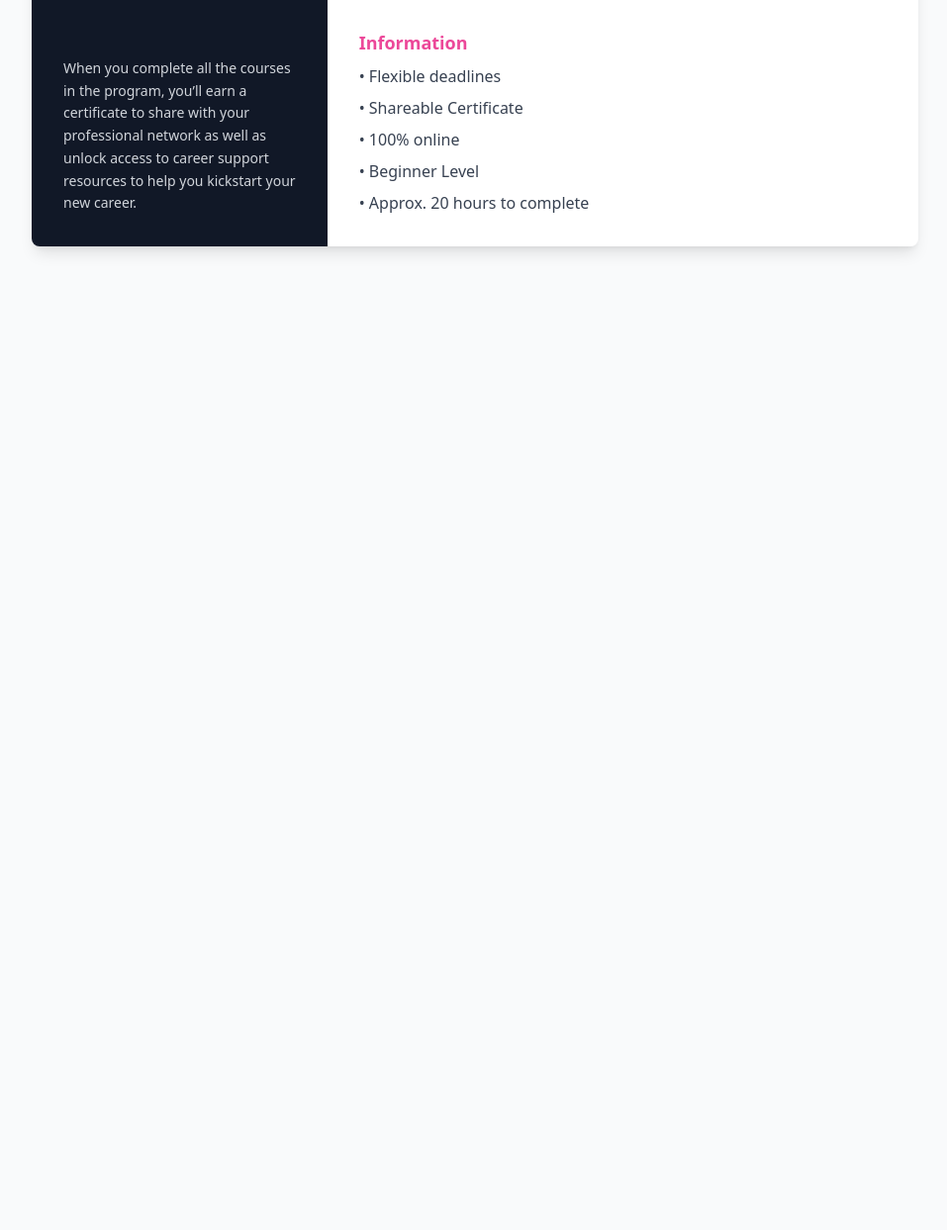
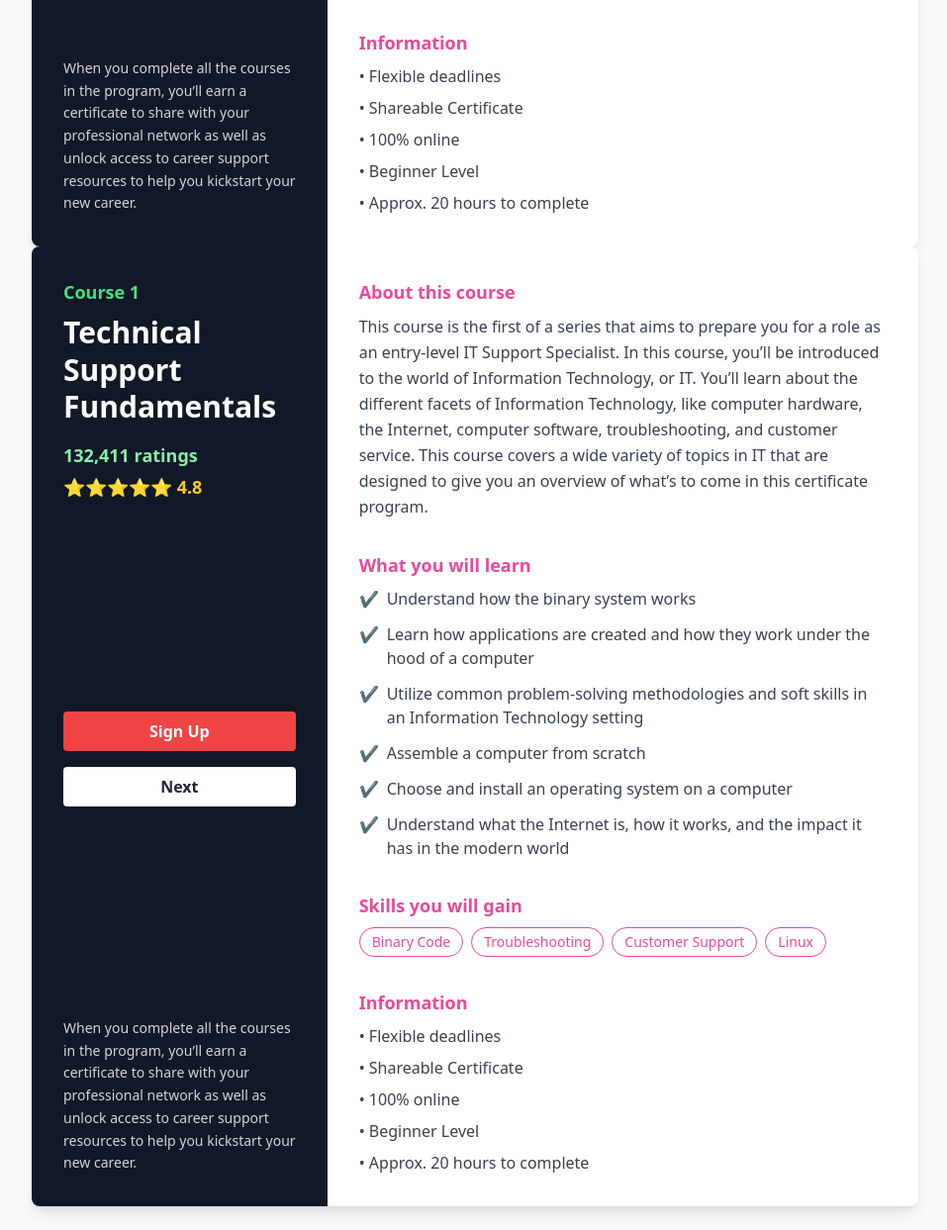
Before and after one commit to afsara-jahen/project-3, a website built with Vite: page index.html in a window 1280 px wide. Shown: the part 2741-3984 px from the top of the page at 99% size, without its empty margins (160-1117 px from the left). Before the commit the page ends 3014 px from the top, so only its background shows below. Built offline with nearby package versions, Linux system fonts and the light colour scheme.

Commit message:
new feature

```diff
--- a/index.html
+++ b/index.html
@@ -326,6 +326,115 @@
       </div>
   </div>
 </div>
+<!-- Main Container for the Card -->
+<div class="flex bg-gray-100 rounded-lg shadow-lg max-w-4xl mx-auto font-sans overflow-hidden">
+
+  <!-- Left Sidebar (Gray Section) -->
+  <div class="bg-gray-900 text-white p-8 w-1/3 flex flex-col justify-between">
+      <!-- Course Title and Rating -->
+      <div>
+          <h2 class="text-green-400 font-semibold text-lg">Course 1</h2>
+          <h1 class="text-3xl font-bold mt-2 mb-4 leading-tight">Technical Support Fundamentals</h1>
+          <div class="text-green-300 text-lg font-semibold">132,411 ratings</div>
+          <div class="text-yellow-400 text-lg font-bold mt-1">⭐⭐⭐⭐⭐ 4.8</div>
+      </div>
+
+      <!-- Sign Up and Next Buttons -->
+      <div class="mt-8">
+          <button class="bg-red-500 text-white font-semibold py-2 px-6 rounded w-full mb-4 hover:bg-red-600 transition">
+              Sign Up
+          </button>
+          <button class="bg-white text-gray-800 font-semibold py-2 px-6 rounded w-full hover:bg-gray-100 transition">
+              Next
+          </button>
+      </div>
+
+      <!-- Completion Note -->
+      <div class="mt-8 text-gray-300 text-sm leading-relaxed">
+          <p>
+              When you complete all the courses in the program, you’ll earn a certificate to share with your professional
+              network as well as unlock access to career support resources to help you kickstart your new career.
+          </p>
+      </div>
+  </div>
+
+  <!-- Right Content Area (White Section) -->
+  <div class="bg-white p-8 w-2/3">
+      <!-- About This Course Section -->
+      <div class="mb-8 text-left">
+          <h3 class="text-pink-500 font-semibold text-lg mb-2">About this course</h3>
+          <p class="text-gray-700 leading-relaxed">
+              This course is the first of a series that aims to prepare you for a role as an entry-level IT Support Specialist.
+              In this course, you’ll be introduced to the world of Information Technology, or IT. You’ll learn about the different
+              facets of Information Technology, like computer hardware, the Internet, computer software, troubleshooting, and
+              customer service. This course covers a wide variety of topics in IT that are designed to give you an overview of
+              what’s to come in this certificate program.
+          </p>
+      </div>
+
+      <!-- What You Will Learn Section -->
+      <div class="mb-8 text-left">
+          <h3 class="text-pink-500 font-semibold text-lg mb-2">What you will learn</h3>
+          <ul class="text-gray-700 space-y-3">
+              <li class="flex items-start space-x-2">
+                  <span class="text-pink-500">✔</span>
+                  <span>Understand how the binary system works</span>
+              </li>
+              <li class="flex items-start space-x-2">
+                  <span class="text-pink-500">✔</span>
+                  <span>Learn how applications are created and how they work under the hood of a computer</span>
+              </li>
+              <li class="flex items-start space-x-2">
+                  <span class="text-pink-500">✔</span>
+                  <span>Utilize common problem-solving methodologies and soft skills in an Information Technology setting</span>
+              </li>
+              <li class="flex items-start space-x-2">
+                  <span class="text-pink-500">✔</span>
+                  <span>Assemble a computer from scratch</span>
+              </li>
+              <li class="flex items-start space-x-2">
+                  <span class="text-pink-500">✔</span>
+                  <span>Choose and install an operating system on a computer</span>
+              </li>
+              <li class="flex items-start space-x-2">
+                  <span class="text-pink-500">✔</span>
+                  <span>Understand what the Internet is, how it works, and the impact it has in the modern world</span>
+              </li>
+          </ul>
+      </div>
+
+      <!-- Skills You Will Gain Section -->
+      <div class="mb-8 text-left">
+          <h3 class="text-pink-500 font-semibold text-lg mb-2">Skills you will gain</h3>
+          <div class="flex flex-wrap gap-2">
+              <span class="px-3 py-1 bg-transparent border border-pink-500 rounded-full text-pink-500 text-sm">
+                  Binary Code
+              </span>
+              <span class="px-3 py-1 bg-transparent border border-pink-500 rounded-full text-pink-500 text-sm">
+                  Troubleshooting
+              </span>
+              <span class="px-3 py-1 bg-transparent border border-pink-500 rounded-full text-pink-500 text-sm">
+                  Customer Support
+              </span>
+              <span class="px-3 py-1 bg-transparent border border-pink-500 rounded-full text-pink-500 text-sm">
+                  Linux
+              </span>
+          </div>
+      </div>
+
+      <!-- Additional Information Section -->
+      <div class="text-left">
+          <h3 class="text-pink-500 font-semibold text-lg mb-2">Information</h3>
+          <ul class="text-gray-700 space-y-2">
+              <li>• Flexible deadlines</li>
+              <li>• Shareable Certificate</li>
+              <li>• 100% online</li>
+              <li>• Beginner Level</li>
+              <li>• Approx. 20 hours to complete</li>
+          </ul>
+      </div>
+  </div>
+</div>
 
 
 
```
